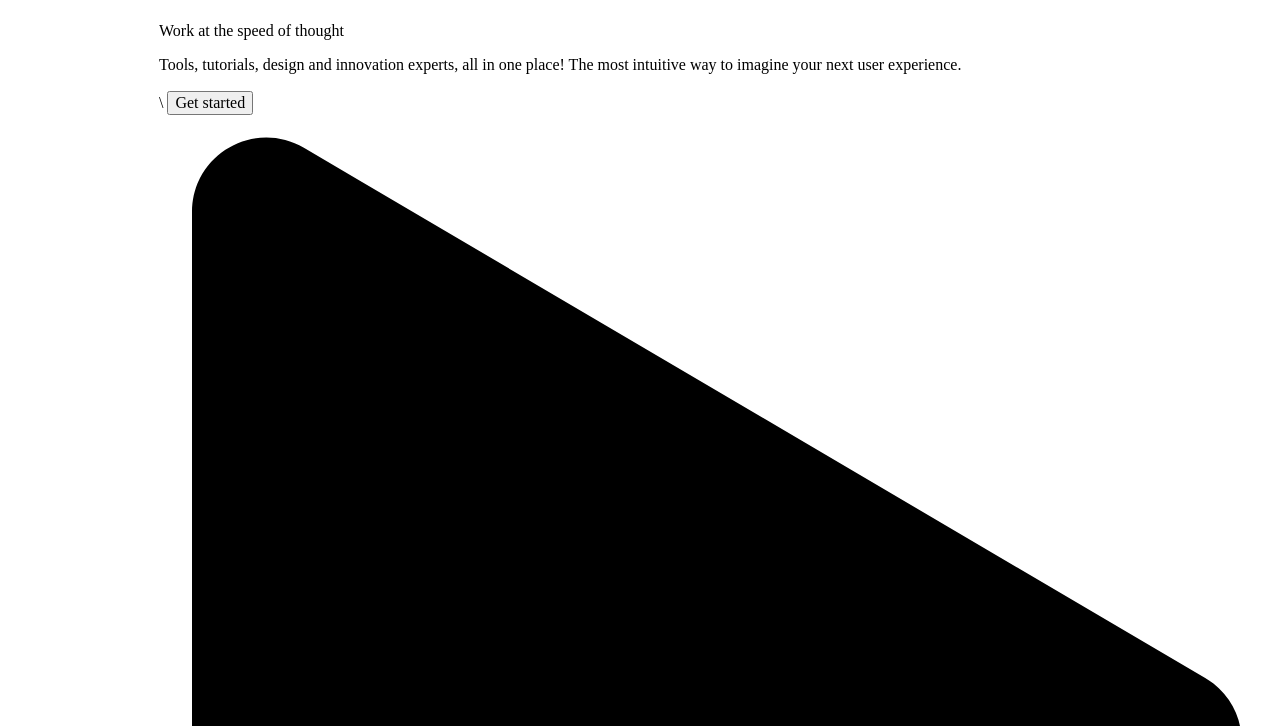
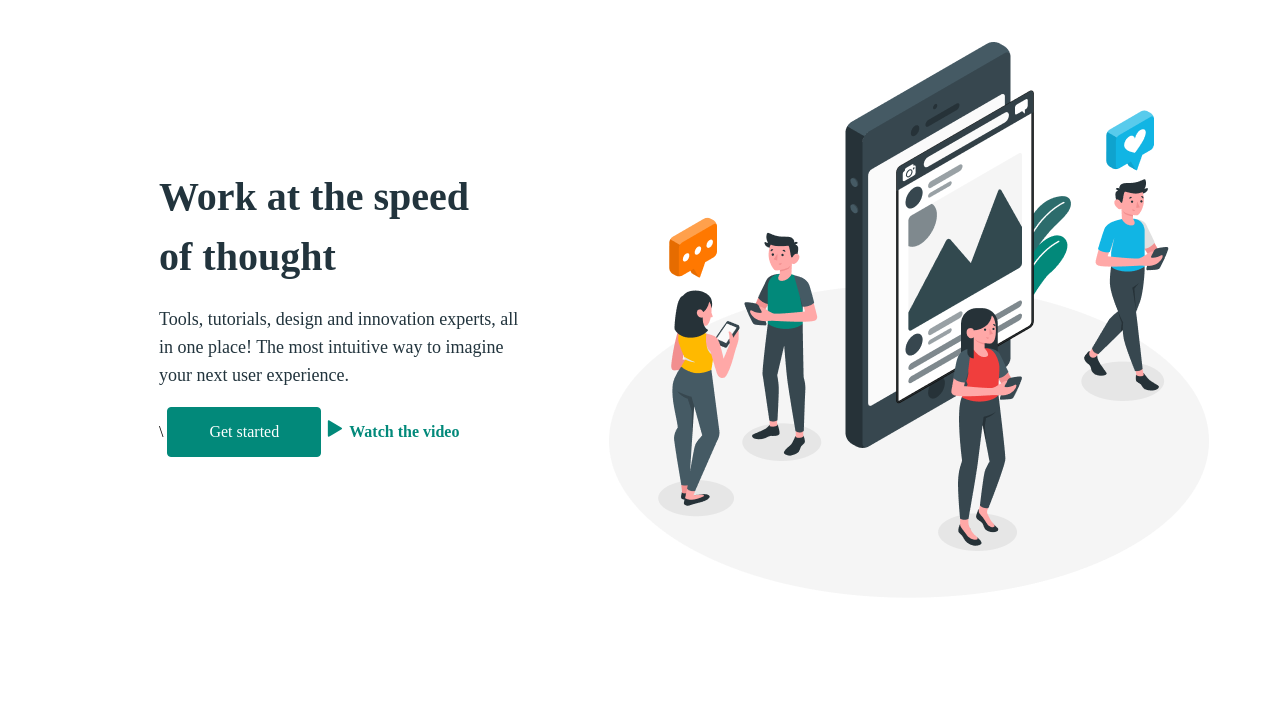
Before and after one commit to StasBeep/parus, a plain HTML site: page index.html in a window 1280 px wide. Shown: the part 74-800 px from the top of the page. Drawn offline with Linux system fonts and the light colour scheme.

Commit message:
стилизовали элементы первой секции

```diff
--- a/index.html
+++ b/index.html
@@ -52,17 +52,18 @@
 
             <!--Основная часть-->
             <main>
-                <section>
-                    <span>Work at the speed
+                <section class="face">
+                    <span class="face-title">Work at the speed
                         of thought</span>
-                    <p>Tools, tutorials, design and innovation experts, all in one place! The most intuitive way to
+                    <p class="face-text">Tools, tutorials, design and innovation experts, all in one place! The most intuitive way to
                         imagine your next user experience.</p>\
-                    <button>Get started</button>
-                    <svg viewbox="0 0 17 19" xmlns="http://www.w3.org/2000/svg">
+                    <button class="face-btn">Get started</button>
+                    <svg class="face-svg" viewbox="0 0 17 19" xmlns="http://www.w3.org/2000/svg">
                         <path fill-rule="evenodd" clip-rule="evenodd"
                             d="M15.8516 8.53032C16.591 8.96531 16.591 10.0347 15.8516 10.4697L2.1954 18.5027C1.44543 18.9439 0.5 18.4031 0.5 17.533V1.46697C0.5 0.596876 1.44543 0.0561381 2.1954 0.497293L15.8516 8.53032Z" />
                     </svg>
-                    <a href="#">Watch the video</a>
+                    <a class="face-link" href="#">Watch the video</a>
+
 
                 </section>
                 <!--Вторая секция-->
--- a/scss/_variables.scss
+++ b/scss/_variables.scss
@@ -3,6 +3,7 @@ $logo-color: #173a56;
 $main-color: #22343d;
 $border-btn: #bcd0e5;
 $bg-active-btn: #02897a;
+$color-white: #FFFFFF;
 
 /* === wrapper === */
 /* Обёртки - отдельный блок */
--- a/scss/slyle.scss
+++ b/scss/slyle.scss
@@ -52,7 +52,7 @@
                 padding: 10px 25px;
                 box-sizing: border-box;
                 transition: background-color 0.8s ease,
-                        color 0.8s ease;
+                    color 0.8s ease;
 
                 &:hover {
                     background-color: $bg-active-btn;
@@ -90,7 +90,7 @@
                 &:hover {
                     background-color: $bg-active-btn;
 
-                    & > .header-menu-li-light-svg {
+                    &>.header-menu-li-light-svg {
                         fill: #f3f3f3;
                     }
                 }
@@ -98,7 +98,7 @@
                 &:active {
                     background-color: red;
 
-                    & > .header-menu-li-light-svg {
+                    &>.header-menu-li-light-svg {
                         fill: black;
                     }
                 }
@@ -124,3 +124,52 @@
         }
     }
 }
+
+.face {
+    padding: 145px 0 218px;
+    background-image: url(../image/bgsection1.png);
+    background-repeat: no-repeat;
+    background-position: 450px 20px;
+
+    &-title {
+        font-style: normal;
+        font-weight: 700;
+        font-size: 40px;
+        line-height: 60px;
+        color: $main-color;
+        width: 315px;
+        display: block;
+    }
+
+    &-text {
+        font-style: normal;
+        font-weight: 400;
+        font-size: 18px;
+        line-height: 28px;
+        color: $main-color;
+        width: 373px;
+    }
+
+    &-btn {
+        background: $bg-active-btn;
+        border-radius: 4px;
+        padding: 15px 41px;
+        color: $color-white;
+        border: 1px solid $bg-active-btn;
+    }
+
+    &-svg {
+        fill: $bg-active-btn;
+        width: 20px;
+        height: 17px;
+    }
+
+    &-link {
+        font-weight: 600;
+        font-size: 16px;
+        line-height: 24px;
+        color: $bg-active-btn;
+        text-decoration: none;
+    }
+
+}
```
Also changed, not shown: css/slyle.css, 1 other file.
